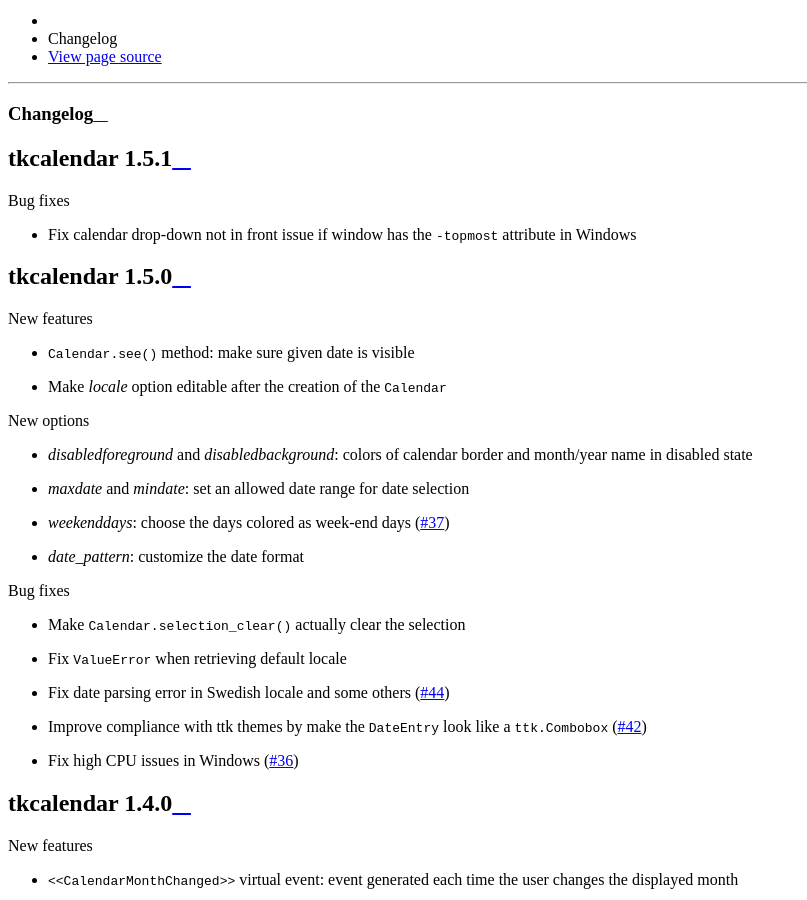
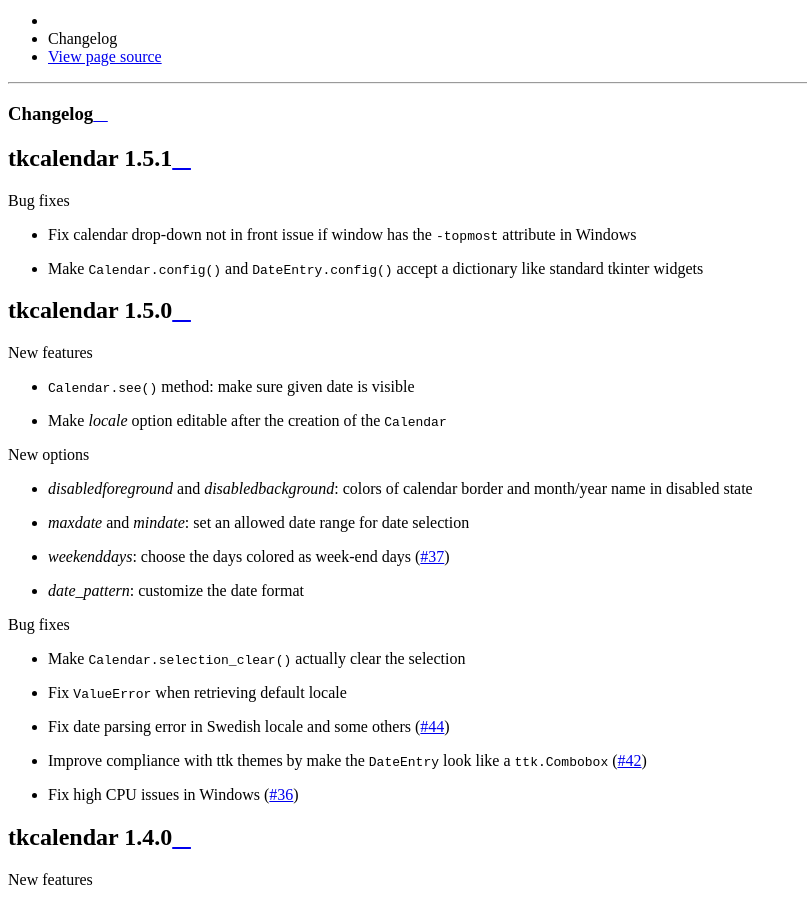
Before and after one commit to j4321/tkcalendar, a Sphinx documentation site: the page built from docs/changelog.rst, in a window 1280 px wide and 900 px high, scrolled down 513 px. Shown: the whole window, without its empty margins (0-807 px from the left). Built offline with Sphinx 7.4.7 and the Read the Docs theme 2.0.0, drawn with Linux system fonts in a browser that asks for light colours.

Commit message:
Update changelog

```diff
--- a/README.rst
+++ b/README.rst
@@ -393,6 +393,7 @@
 - tkcalendar 1.5.1
 
     * Fix calendar drop-down not in front issue if window has the ``-topmost`` attribute in Windows
+    * Make ``Calendar.config()`` and ``DateEntry.config()`` accept a dictionary like standard tkinter widgets
 
 - tkcalendar 1.5.0
 
--- a/docs/changelog.rst
+++ b/docs/changelog.rst
@@ -9,6 +9,7 @@
 .. rubric:: Bug fixes
 
 - Fix calendar drop-down not in front issue if window has the :obj:`-topmost` attribute in Windows
+- Make :meth:`Calendar.config` and :meth:`DateEntry.config` accept a dictionary like standard tkinter widgets
 
 
 tkcalendar 1.5.0
```
